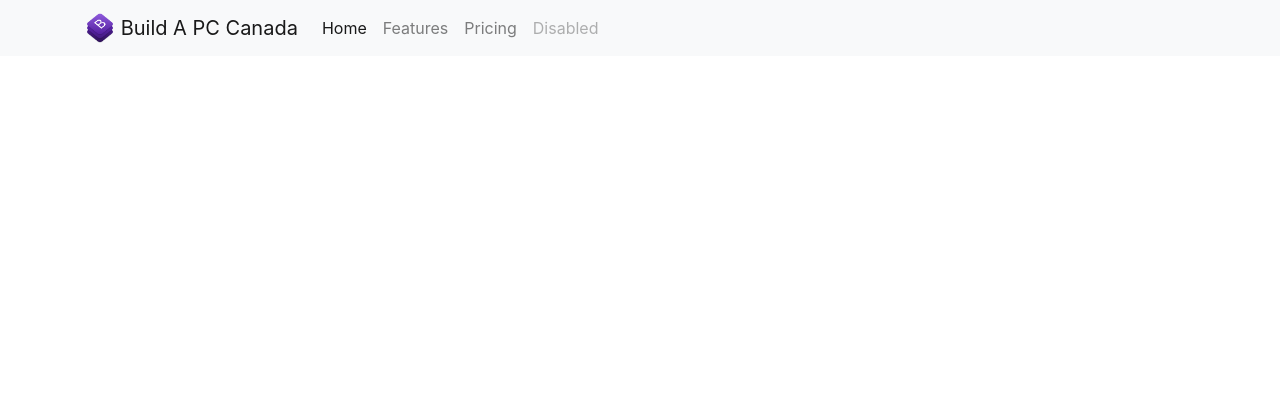
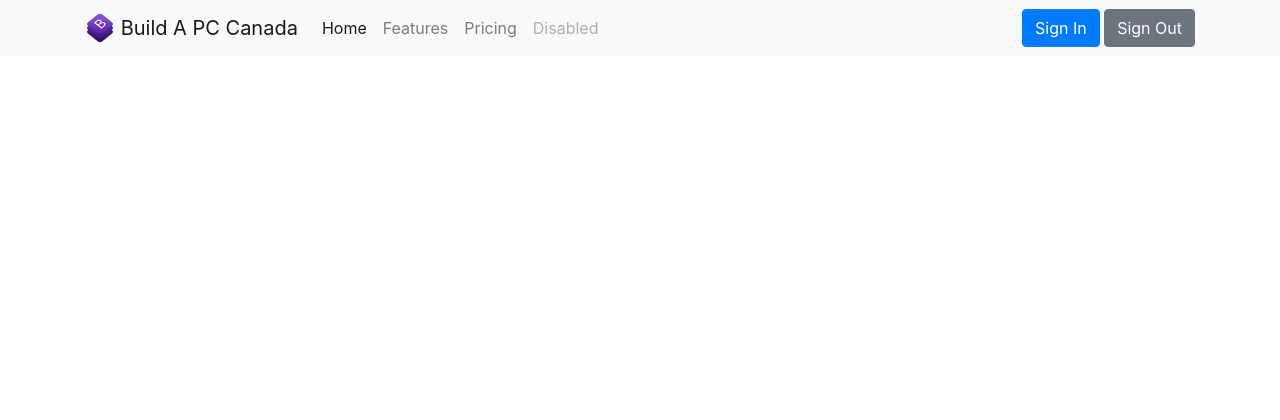
Before and after one commit to tangjon/Build-a-PC-Configuration-Tool, a Django app: template bapccanada/templates/base.html in a window 1280 px wide. Shown: the top 420 px of the page. Run offline with Django 3.2, Linux system fonts and the light colour scheme; the template is opened without the code that fills it, so the values that code supplies are empty; style sheets or scripts are compiled from the project's sources; some libraries are stand-ins or nearby versions.

Commit message:
Sign in and sign out buttons

```diff
--- a/bapccanada/templates/base.html
+++ b/bapccanada/templates/base.html
@@ -30,6 +30,12 @@
                 <a class="nav-item nav-link" href="#">Features</a>
                 <a class="nav-item nav-link" href="#">Pricing</a>
                 <a class="nav-item nav-link disabled" href="#">Disabled</a>
+            </div>
+
+            {# TODO Login Configuration #}
+            <div class="navbar-account ml-auto">
+                <button class="btn btn-primary">Sign In</button>
+                <button class="btn btn-secondary">Sign Out</button>
             </div>
         </div>
 
```
